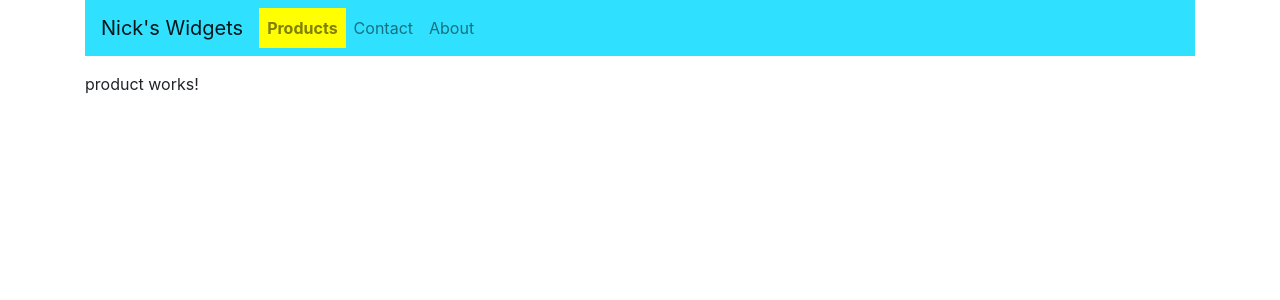
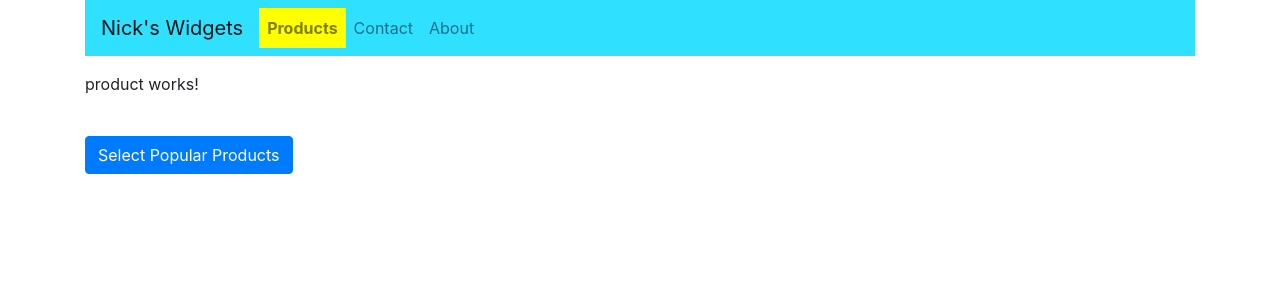
Before and after one commit to NickHodges/RouterDemo, an Angular app: page /product in a window 1280 px wide. Shown: the top 300 px of the page. Built offline with nearby package versions, Linux system fonts and the light colour scheme.

Commit message:
Query Params

```diff
--- a/src/app/product/product.component.html
+++ b/src/app/product/product.component.html
@@ -1,6 +1,10 @@
 <p>
   product works!
 </p>
+<p *ngIf="prodType?.length > 0">You chose the {{ prodType }} products.</p>
 <router-outlet name="foo"></router-outlet>
 <br />
 <router-outlet name="bar"></router-outlet>
+<p>
+  <button class="btn btn-primary" (click)="goProducts()">Select Popular Products</button>
+</p>
--- a/src/app/product/product.component.ts
+++ b/src/app/product/product.component.ts
@@ -1,15 +1,24 @@
 import { Component, OnInit } from '@angular/core';
+import { Router, ActivatedRoute, ParamMap } from '@angular/router';
 
 @Component({
   selector: 'app-product',
   templateUrl: './product.component.html',
   styleUrls: ['./product.component.css']
 })
+
 export class ProductComponent implements OnInit {
+  prodType: string;
 
-  constructor() { }
+  constructor(private router: Router, private route: ActivatedRoute) {}
 
   ngOnInit() {
+    this.route.queryParamMap.subscribe((params: ParamMap) => {
+      this.prodType = params.get('prodtype');
+    });
   }
 
+  goProducts() {
+    this.router.navigate(['/product'], { queryParams: { prodtype: 'popular' } })
+  }
 }
```
